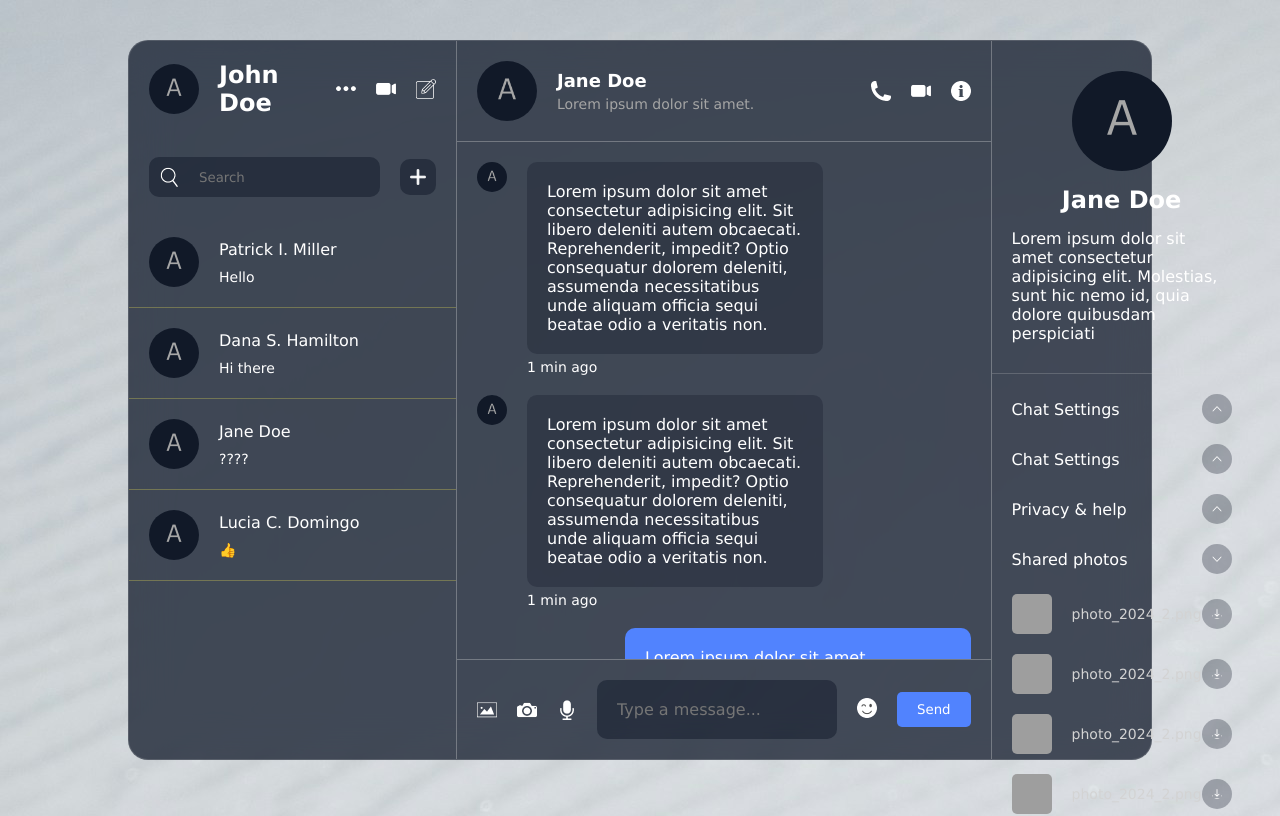
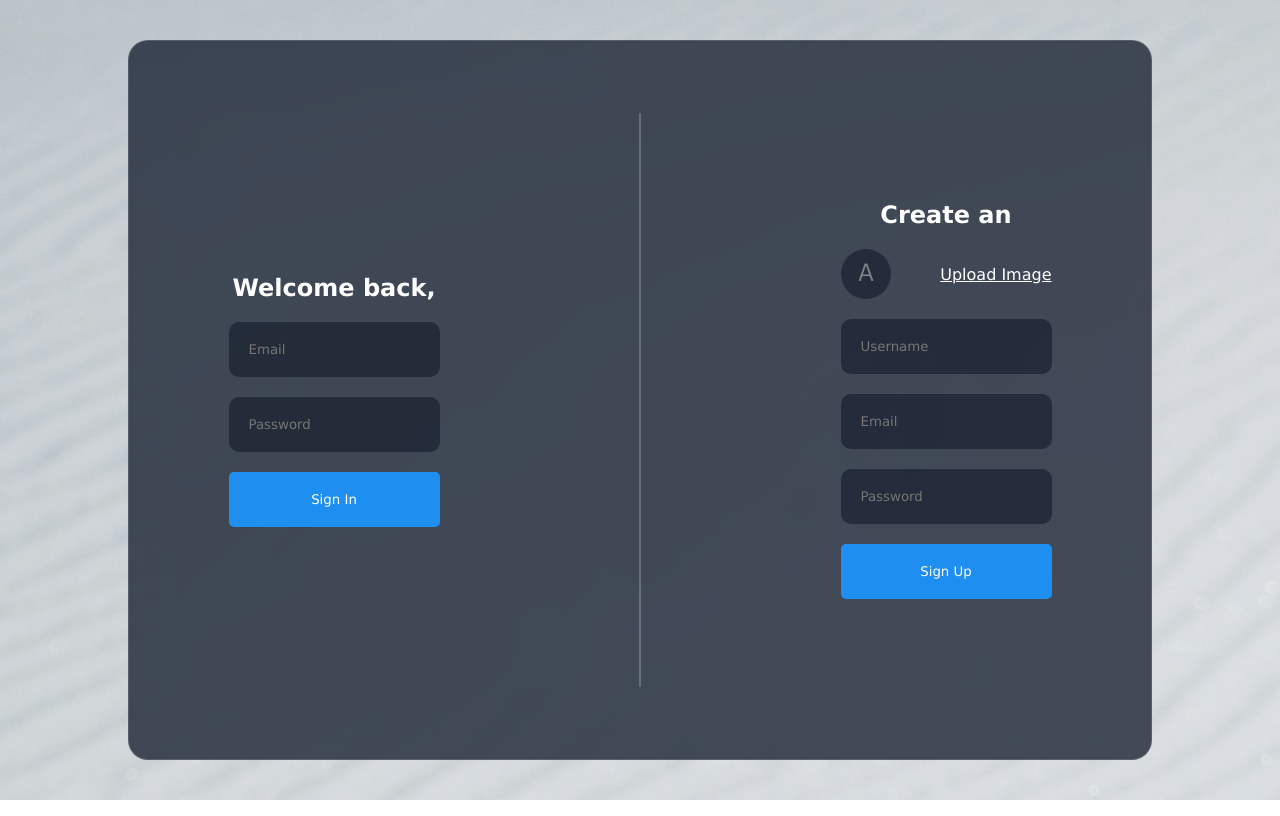
Before and after one commit to p-marinow/diploma, a React (Create React App) app in the folder diploma-work/: page / in a window 1280 px wide. Shown: the top 816 px of the page. Built offline with nearby package versions, Linux system fonts and the light colour scheme; grey boxes are pictures that could not be loaded; the HTML template or start-up script is replaced by a standard one.

Commit message:
SignUp proccess

```diff
--- a/diploma-work/src/App.jsx
+++ b/diploma-work/src/App.jsx
@@ -6,7 +6,7 @@ import Notification from './components/notification/Notification';
 
 const App = () => {
 
-  const user = true;
+  const user = false;
 
   return (
     <div className="container">
--- a/diploma-work/src/components/chat/Chat.jsx
+++ b/diploma-work/src/components/chat/Chat.jsx
@@ -20,7 +20,7 @@ const Chat = () => {
     const handleEmoji = e =>  setText(prevText => prevText + e.emoji);
 
     return (
-        <div className='chat' ref={endRef}>
+        <div className='chat'>
             <div className='top'>
                 <div className='user'>
                     <img src='./avatar.png' alt='' />
@@ -105,6 +105,8 @@ const Chat = () => {
                         <span>1 min ago</span>
                     </div>
                 </div>
+
+                <div ref={endRef}></div>
             </div>
             <div className='bottom'>
                 <div className='icons'>
--- a/diploma-work/src/components/login/Login.jsx
+++ b/diploma-work/src/components/login/Login.jsx
@@ -1,4 +1,8 @@
 import {useState} from 'react';
+import {createUserWithEmailAndPassword} from 'firebase/auth';
+import {doc, setDoc} from 'firebase/firestore';
+import {auth, db} from '../../lib/firebase';
+import {toast} from 'react-toastify';
 import './login.css';
 
 const Login = () => {
@@ -25,6 +29,37 @@ const Login = () => {
 
     };
 
+    const handleRegister = async (e) => {
+
+        e.preventDefault();
+
+        const formData = new FormData(e.target);
+
+        const {username, email, password} = Object.fromEntries(formData);
+
+        try {
+
+            const res = await createUserWithEmailAndPassword(auth, email, password);
+
+            await setDoc(doc(db, 'users', res.user.uid), {
+                username,
+                email,
+                id: res.user.uid,
+                blocked: [],
+            });
+
+            await setDoc(doc(db, 'userchats', res.user.uid), {
+                chats: [],
+            });
+
+            toast.success('Account created successfully!');
+
+        } catch (err) {
+            toast.error(err.message);
+        }
+
+    };
+
     return (
         <div className='login'>
             <div className='item'>
@@ -38,7 +73,7 @@ const Login = () => {
             <div className='separator'></div>
             <div className='item'>
                 <h2>Create an </h2>
-                <form>
+                <form onSubmit={handleRegister}>
                     <label htmlFor='file'>
                         <img src={avatar.url || './avatar.png'} alt='' />
                         Upload Image
--- a/diploma-work/src/lib/firebase.js
+++ b/diploma-work/src/lib/firebase.js
@@ -1,11 +1,8 @@
-// Import the functions you need from the SDKs you need
 import { initializeApp } from 'firebase/app';
-import { getAnalytics } from 'firebase/analytics';
-// TODO: Add SDKs for Firebase products that you want to use
-// https://firebase.google.com/docs/web/setup#available-libraries
+import { getAuth } from 'firebase/auth';
+import { getFirestore } from 'firebase/firestore';
+import { getStorage } from 'firebase/storage';
 
-// Your web app's Firebase configuration
-// For Firebase JS SDK v7.20.0 and later, measurementId is optional
 const firebaseConfig = {
     apiKey: 'AIzaSyBb1DyaDICQaILHz20ZYzjYi8xdDJa9VWA',
     authDomain: 'chat-app-diploma-a5563.firebaseapp.com',
@@ -16,6 +13,8 @@ const firebaseConfig = {
     measurementId: 'G-S03BEBRT3Z'
 };
 
-// Initialize Firebase
 const app = initializeApp(firebaseConfig);
-const analytics = getAnalytics(app);
+
+export const auth = getAuth();
+export const db = getFirestore();
+export const storage = getStorage();
```
